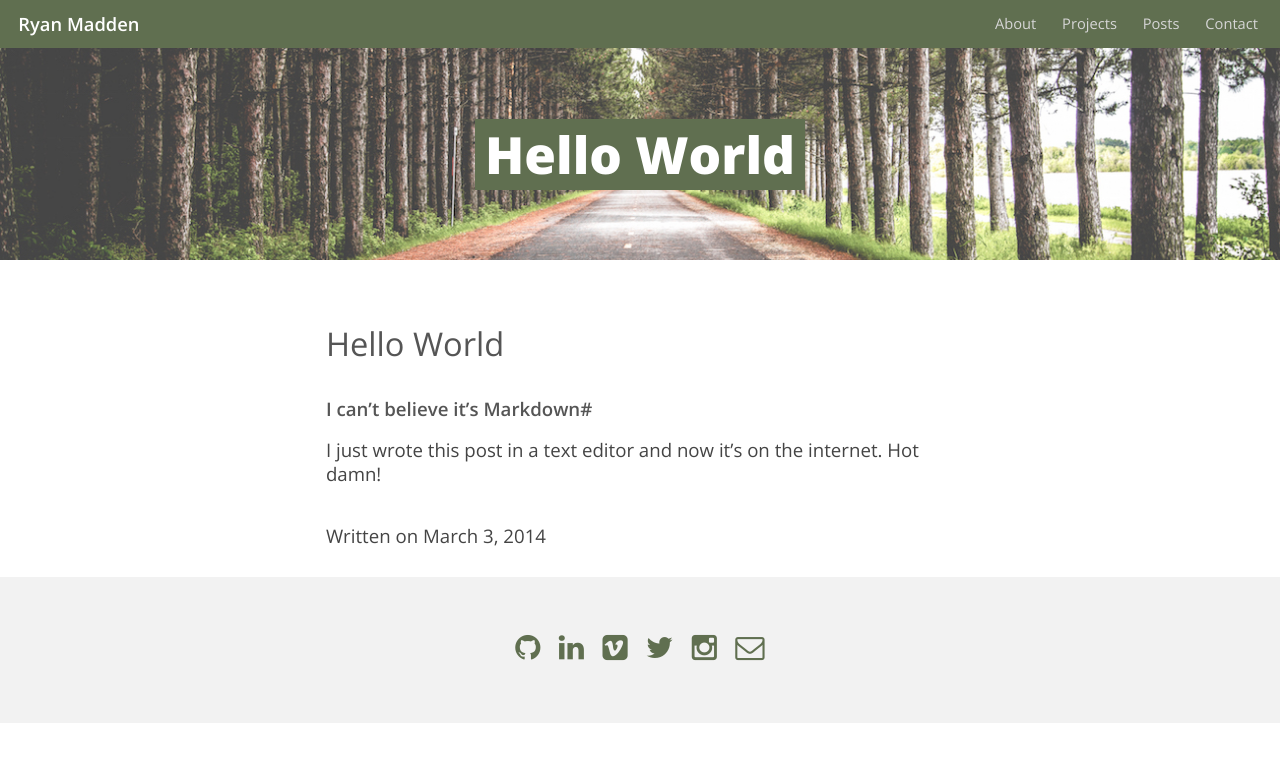
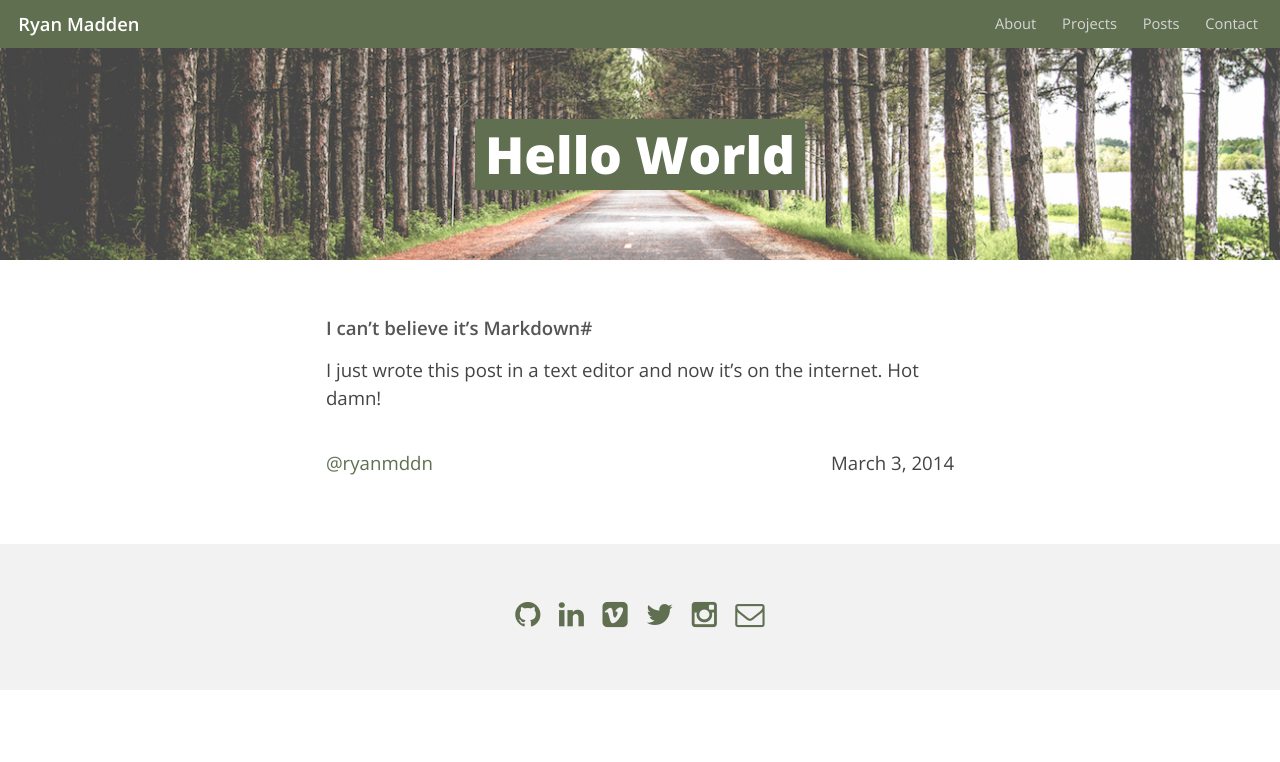
Before and after one commit to ryanmadden/ryanmadden.github.io, a Jekyll site: the page built from _posts/2014-03-03-Hello-World.md, in a window 1280 px wide. Shown: the top 762 px of the page. Built offline with Jekyll 4.4.1, drawn with Linux system fonts in a browser that asks for light colours.

Commit message:
Format post footers and line height

```diff
--- a/_layouts/post.html
+++ b/_layouts/post.html
@@ -3,14 +3,13 @@ layout: default
 ---
 
 <article class="post">
-  <h2>{{ page.title }}</h2>
 
   <div class="entry">
     {{ content }}
   </div>
 
   <div class="date">
-    Written on {{ page.date | date: "%B %e, %Y" }}
+    <span class="align-right"><a href="https://twitter.com/ryanmddn" style="float: left;">@ryanmddn</a><p>{{ page.date | date: "%B %e, %Y" }}</p></span>
   </div>
 
 </article>
--- a/sass/components/_section.scss
+++ b/sass/components/_section.scss
@@ -24,6 +24,7 @@
 		@include breakpoint(medium) {
 			font-size: 12pt;
 		}
+		line-height: 1.5em;
 	}
 
 	header {
```
